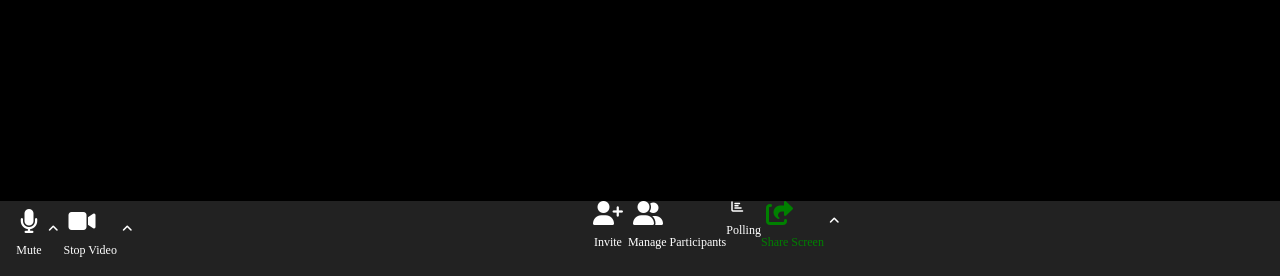
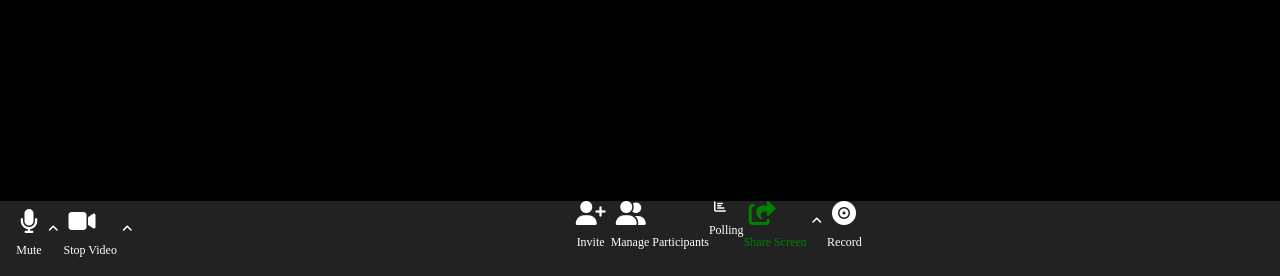
Before and after one commit to GianniMarkQuagliani/html-css-zoom, a plain HTML site: page index.html in a window 1280 px wide. Shown: the part 524-800 px from the top of the page. Drawn offline with Linux system fonts and the light colour scheme.

Commit message:
[add] Record

```diff
--- a/index.html
+++ b/index.html
@@ -374,6 +374,12 @@
                         <i class="fas fa-angle-up" aria-hidden="true"></i>
                     </a>
                 </li>
+                <li>
+                    <a href="#">
+                        <i class="fas fa-record-vinyl fa-2x" aria-hidden="true"></i>
+                    </a>
+                    <div>Record</div>
+                </li>
             </ul>
         </div>
         <div id="btn-footer"></div>
```
